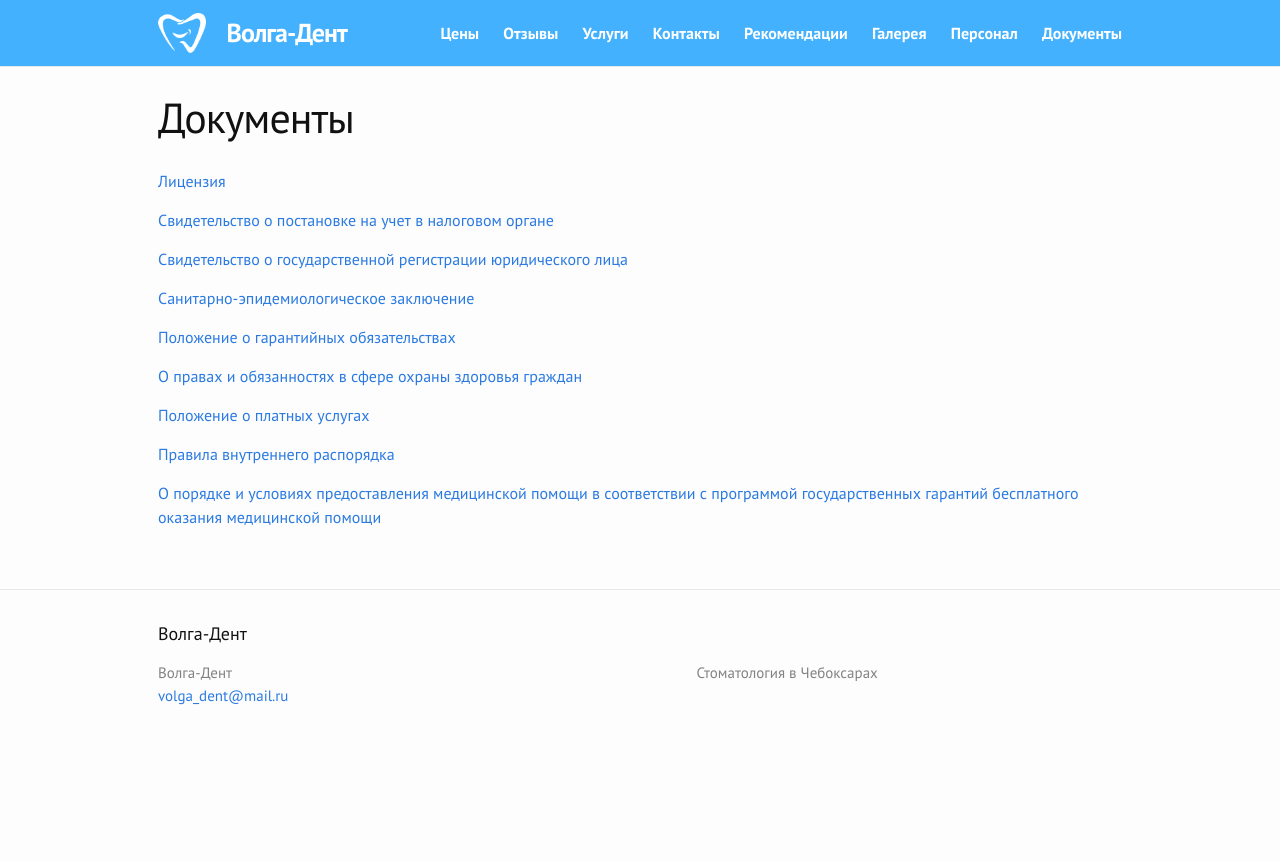
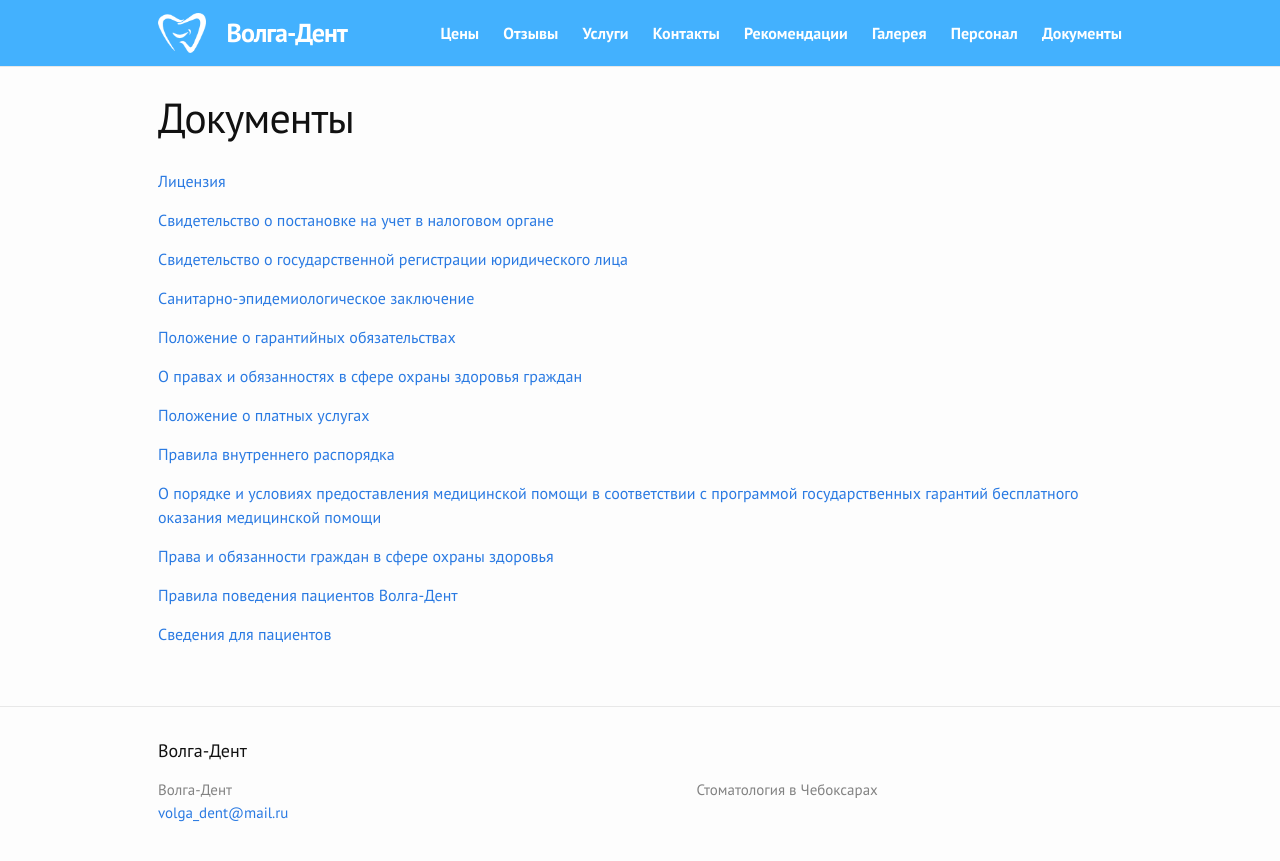
Before and after one commit to albus-dentes/albus-dentes.github.io, a Jekyll site: the page built from documents/index.md, in a window 1280 px wide. Shown: the top 861 px of the page. Built offline with Jekyll 4.4.1, drawn with Linux system fonts in a browser that asks for light colours.

Commit message:
Add documents

```diff
--- a/documents/index.md
+++ b/documents/index.md
@@ -19,3 +19,9 @@
 [Правила внутреннего распорядка](/assets/prav.doc)
 
 [О порядке и условиях предоставления медицинской помощи в соответствии с программой государственных гарантий бесплатного оказания медицинской помощи](/assets/free.doc)
+
+[Права и обязанности граждан в сфере охраны здоровья](/assets/prava-i-obyazannosti-grazhdan-v-sfere-oxrany-zdorovya.doc)
+
+[Правила поведения пациентов Волга-Дент](/assets/pravila-povedeniya-pacientov.doc)
+
+[Сведения для пациентов](/assets/svedeniya-dlya-pacientov.doc)
```
Also changed, not shown: 3 other files.
